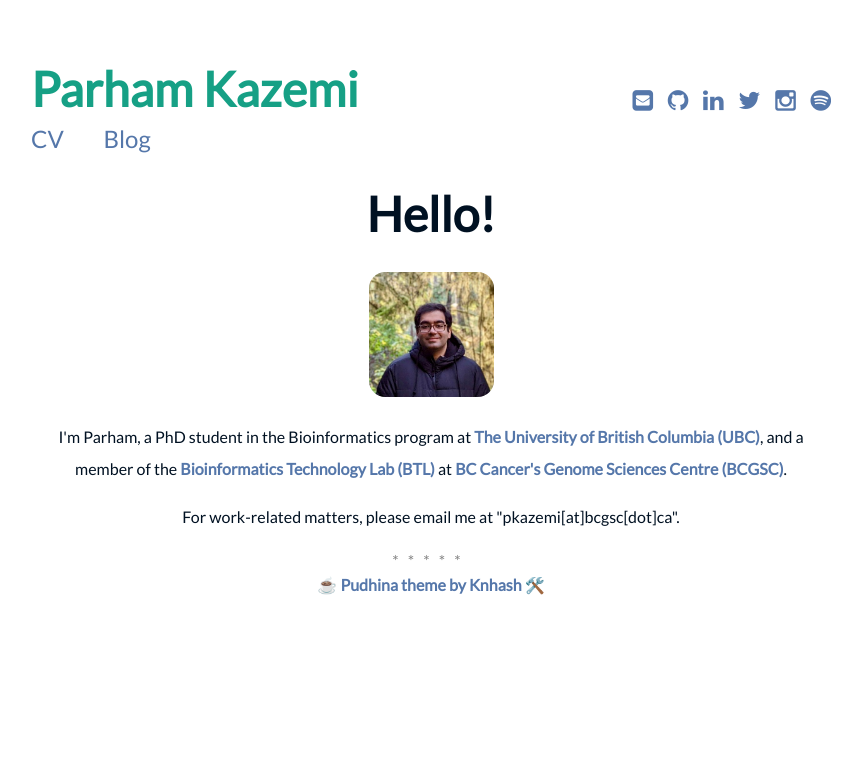
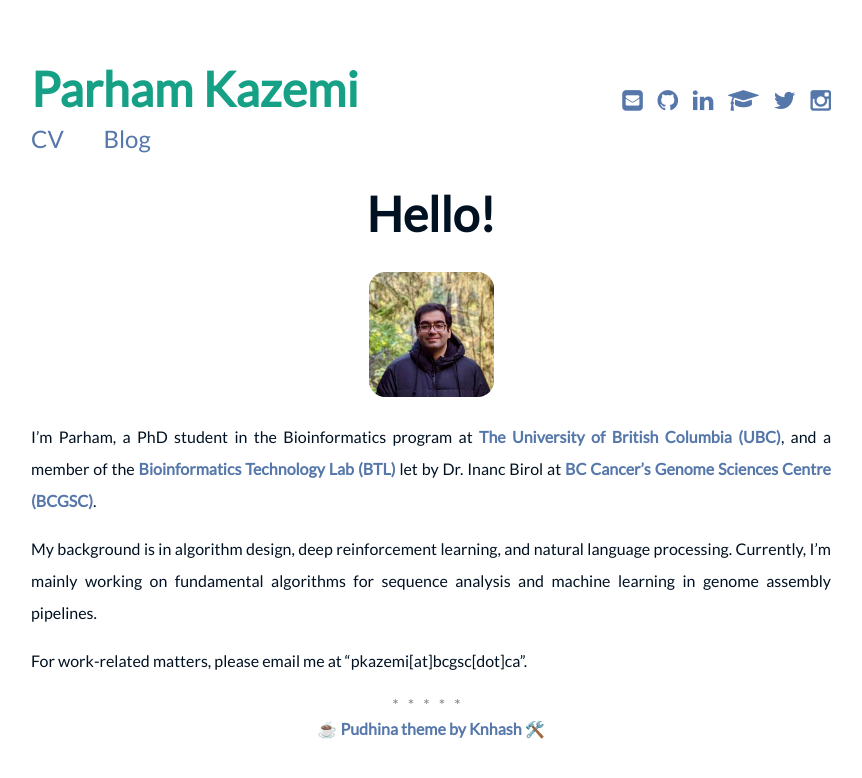
Before and after one commit to parham-k/parham-k.github.io, a Jekyll site: the page built from index.md, in a window 1280 px wide. Shown: the top 778 px of the page, without its empty margins (209-1071 px from the left). Built offline with Jekyll 4.4.1, drawn with Linux system fonts in a browser that asks for light colours.

Commit message:
Update main page

```diff
--- a/_config.yml
+++ b/_config.yml
@@ -13,7 +13,7 @@ author:
   email: pkazemi3@gmail.com
   twitter: parham_kzm
   instagram: parham._.kazemi
-  spotify: 31rr2mm2xt3iqu6ynptnmelradwe
+  scholar: -X4UY5QAAAAJ
 
 
 # Syntax highlighting
--- a/_includes/header.html
+++ b/_includes/header.html
@@ -22,6 +22,11 @@
 <i class="fa fa-linkedin"></i>
 </a>
 {% endif %}
+{% if site.author.scholar %}
+<a href="https://scholar.google.com/citations?user={{ site.author.scholar }}" class="social-links__entry" target="_blank">
+<i class="fa fa-graduation-cap"></i>
+</a>
+{% endif %}
 {% if site.author.twitter %}
 <a href="https://twitter.com/{{ site.author.twitter }}" class="social-links__entry" target="_blank">
 <i class="fa fa-twitter"></i>
--- a/index.md
+++ b/index.md
@@ -7,11 +7,12 @@ sitemap:
 
 <img src="{{ '/assets/img/avatar.jpeg' | prepend: site.baseurl }}" id="about-img">
 
-<div id="describe-text">
-	<p>
-		I'm Parham, a PhD student in the Bioinformatics program at <a href="//bioinformatics.ubc.ca/">The University of British Columbia (UBC)</a>, and a member of the <a href="//birollab.ca/">Bioinformatics Technology Lab (BTL)</a> at <a href="//bcgsc.ca">BC Cancer's Genome Sciences Centre (BCGSC)</a>.
-	</p>
-	<p>
-		For work-related matters, please email me at "pkazemi[at]bcgsc[dot]ca".
-	</p>
+<div style="text-align: justify;" markdown="1">
+
+I'm Parham, a PhD student in the Bioinformatics program at [The University of British Columbia (UBC)](https://www.bioinformatics.ubc.ca/), and a member of the [Bioinformatics Technology Lab (BTL)](https://www.birollab.ca/) let by Dr. Inanc Birol at [BC Cancer's Genome Sciences Centre (BCGSC)](https://www.bcgsc.ca/).
+
+My background is in algorithm design, deep reinforcement learning, and natural language processing. Currently, I'm mainly working on fundamental algorithms for sequence analysis and machine learning in genome assembly pipelines.
+
+For work-related matters, please email me at "pkazemi[at]bcgsc[dot]ca".
+
 </div>
```
